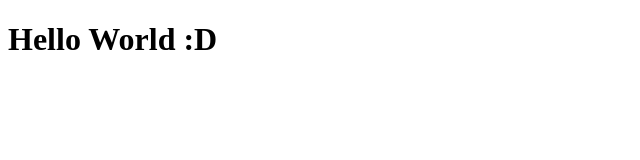
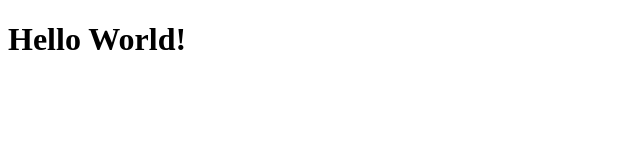
Before and after one commit to sekariyad2000/helloworld, a plain HTML site: page index.html in a window 1280 px wide. Shown: the full height of the page, 0-640 px from the left. Drawn offline with Linux system fonts and the light colour scheme.

Commit message:
Update index.html

```diff
--- a/index.html
+++ b/index.html
@@ -6,6 +6,6 @@
     <title>Document</title>
 </head>
 <body>
-    <h1>Hello World :D</h1>
+    <h1>Hello World!</h1>
 </body>
 </html>
```
